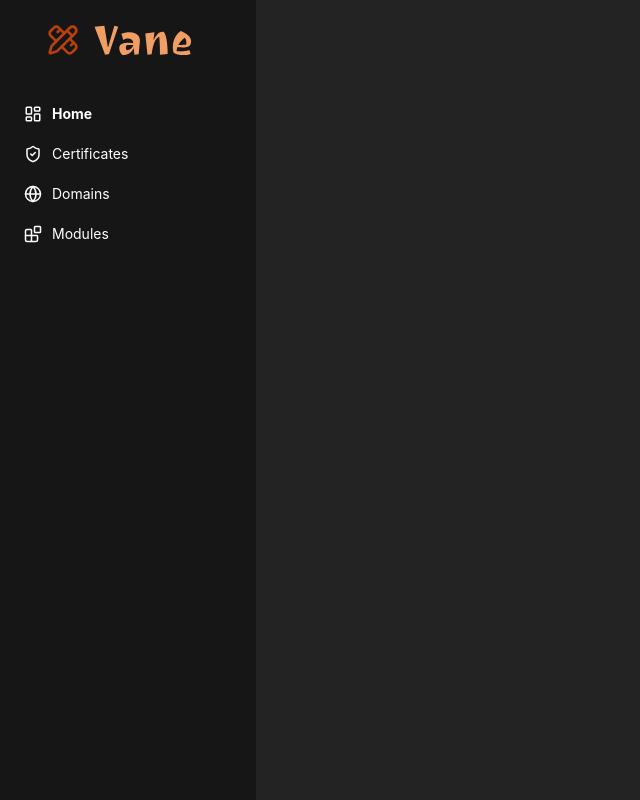
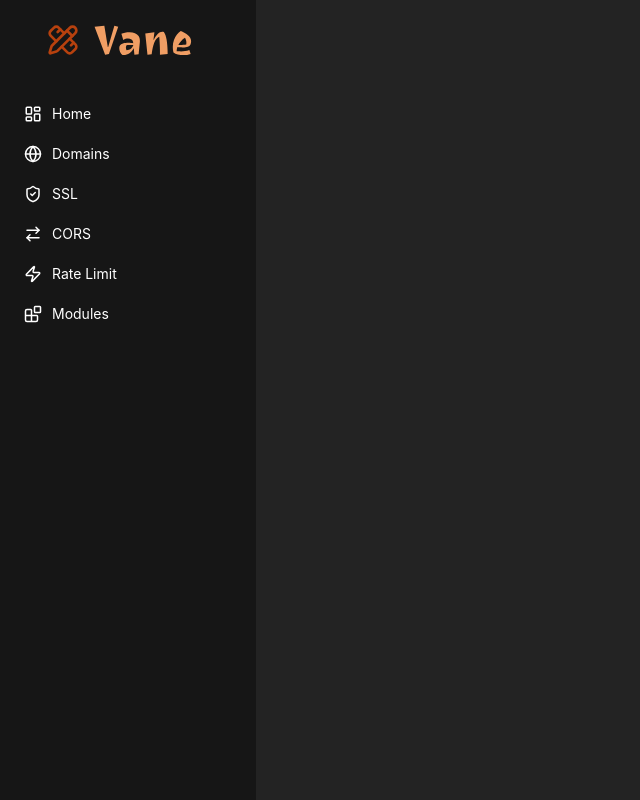
Before and after one commit to canmi21/vane, a React (Vite) app in the folder console/: page / in a window 1280 px wide. Shown: the whole page, without its empty margins (0-640 px from the left). Built offline with nearby package versions, Linux system fonts and the light colour scheme.

Commit message:
feat: implement new sidebar with framer-motion animations

```diff
--- a/console/src/components/sidebar/sidebar.tsx
+++ b/console/src/components/sidebar/sidebar.tsx
@@ -1,40 +1,73 @@
 /* src/components/sidebar/sidebar.tsx */
 
-import { Link } from "@tanstack/react-router";
+import { Link, useRouterState } from "@tanstack/react-router";
 import FaviconLogo from "~/assets/favicon.svg?react";
 import VaneLogo from "~/assets/vane.svg?react";
-import { LayoutDashboard, ShieldCheck, Globe, Blocks } from "lucide-react";
+import {
+	LayoutDashboard,
+	ShieldCheck,
+	Globe,
+	Blocks,
+	Zap,
+	ArrowRightLeft,
+} from "lucide-react";
+import { motion } from "framer-motion";
+
+const navLinks = [
+	{ to: "/", label: "Home", Icon: LayoutDashboard },
+	{ to: "/domains", label: "Domains", Icon: Globe },
+	{ to: "/ssl", label: "SSL", Icon: ShieldCheck },
+	{ to: "/cors", label: "CORS", Icon: ArrowRightLeft },
+	{ to: "/ratelimit", label: "Rate Limit", Icon: Zap },
+	{ to: "/modules", label: "Modules", Icon: Blocks },
+];
 
 export function Sidebar() {
-	const linkStyle =
-		"flex items-center gap-2.5 p-2 rounded-md text-sm text-[var(--color-subtext)] hover:text-[var(--color-text)] hover:bg-[var(--color-bg-alt)] transition-colors [&.active]:font-bold [&.active]:text-[var(--color-primary)]";
+	const { location } = useRouterState();
 
 	return (
 		<aside className="w-64 h-full bg-[var(--color-bg)] px-4 py-2 flex flex-col">
-			{/* App Logo container */}
 			<div className="mb-6 flex justify-center items-center">
 				<FaviconLogo className="h-8 w-auto" />
 				<VaneLogo className="h-16 w-auto" />
 			</div>
 
-			{/* Navigation Links */}
 			<nav className="flex flex-col gap-1">
-				<Link to="/" className={linkStyle}>
-					<LayoutDashboard size={18} />
-					<span>Home</span>
-				</Link>
-				<Link to="/certificates" className={linkStyle}>
-					<ShieldCheck size={18} />
-					<span>Certificates</span>
-				</Link>
-				<Link to="/domains" className={linkStyle}>
-					<Globe size={18} />
-					<span>Domains</span>
-				</Link>
-				<Link to="/modules" className={linkStyle}>
-					<Blocks size={18} />
-					<span>Modules</span>
-				</Link>
+				{navLinks.map(({ to, label, Icon }) => {
+					const isActive = location.pathname === to;
+					return (
+						<Link
+							key={to}
+							to={to}
+							// The base style for the link container.
+							className="relative flex items-center gap-2.5 p-2 rounded-md text-sm text-[var(--color-subtext)] transition-colors hover:text-[var(--color-text)]"
+						>
+							{/* This is the animated active state indicator. */}
+							{isActive && (
+								<motion.div
+									layoutId="active-indicator"
+									// New styling with semi-transparent background and solid border.
+									className="absolute inset-0 rounded-md z-[-1] bg-[rgb(var(--color-theme))]/10 border border-[rgb(var(--color-theme))]"
+								/>
+							)}
+
+							{/* Icon and Text: color changes when active. */}
+							<Icon
+								size={18}
+								className={`transition-colors ${
+									isActive ? "text-[rgb(var(--color-theme))]" : ""
+								}`}
+							/>
+							<span
+								className={`transition-colors ${
+									isActive ? "text-[rgb(var(--color-theme))]" : ""
+								}`}
+							>
+								{label}
+							</span>
+						</Link>
+					);
+				})}
 			</nav>
 		</aside>
 	);
```
